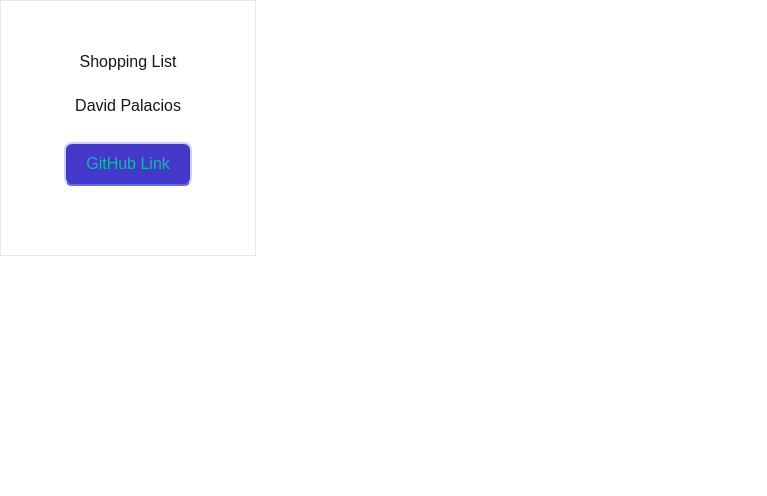
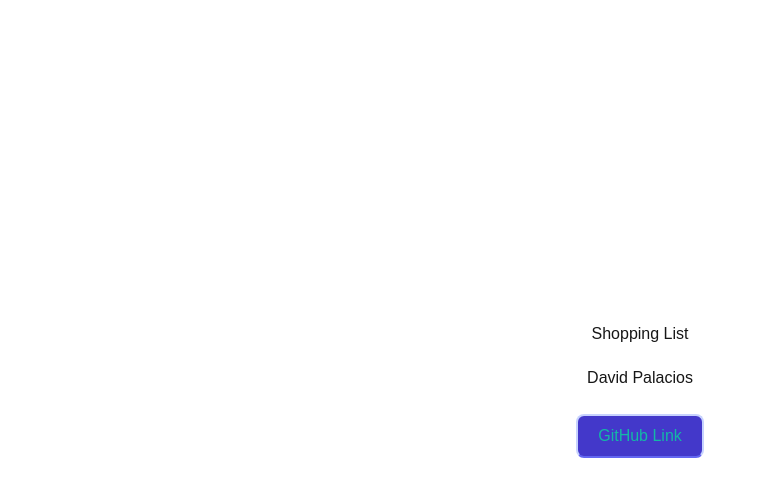
Before and after one commit to davidpal3c/cprg306-assignments, a Next.js app: page /week-2 in a window 1280 px wide. Shown: the top 496 px of the page, without its empty margins (0-767 px from the left). Built offline with nearby package versions, Linux system fonts and the light colour scheme.

Commit message:
added some styling

```diff
--- a/app/week-2/page.js
+++ b/app/week-2/page.js
@@ -2,7 +2,7 @@
 
 export default function Page() {
   return (
-    <section className="flex flex-col p-5 h-64 items-center justify-center w-64 border">
+    <section className="h-screen flex flex-col items-center justify-center">
       <h1>Shopping List</h1>
       <StudentInfo />
     </section>
```
